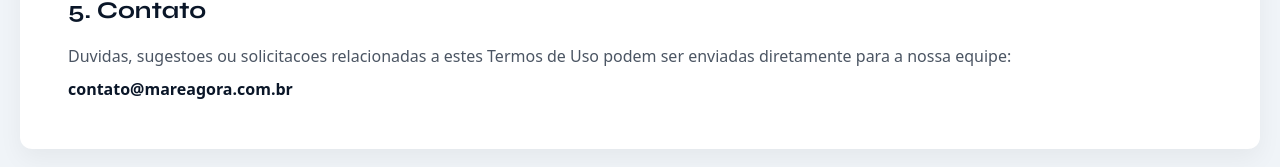
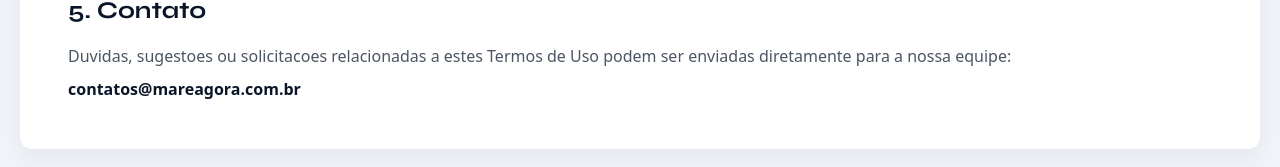
Before and after one commit to gustafa001/Mareagora, a Next.js app: page /termos in a window 1280 px wide. Shown: the part 1377-1544 px from the top of the page. Built offline with nearby package versions, Linux system fonts and the light colour scheme.

Commit message:
Update page.tsx

```diff
--- a/app/termos/page.tsx
+++ b/app/termos/page.tsx
@@ -109,7 +109,7 @@ export default function TermosPage() {
             href="mailto:mareagora.br@gmail.com"
             className="inline-flex items-center gap-2 text-[var(--ocean)] font-semibold hover:underline break-all"
           >
-            contato@mareagora.com.br
+            contatos@mareagora.com.br
           </a>
         </div>
       </main>
```
